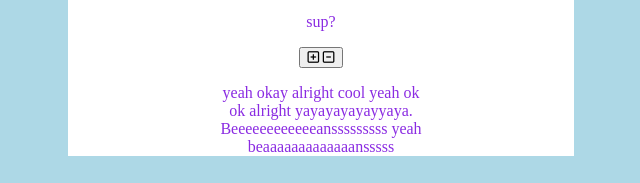
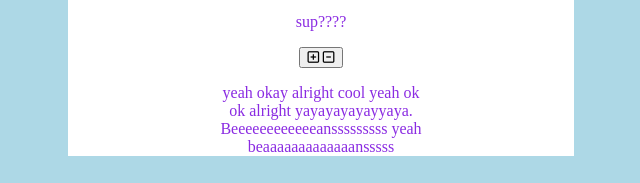
Before and after one commit to BradenGerace/Questions, a plain HTML site: page index.html in a window 1280 px wide. Shown: the part 432-615 px from the top of the page, 319-959 px from the left. Drawn offline with Linux system fonts and the light colour scheme.

Commit message:
Update index.html

```diff
--- a/index.html
+++ b/index.html
@@ -49,7 +49,7 @@
         </article>
         <b></b>
         <article class="question">
-            <p>sup?</p>
+            <p>sup????</p>
             <button type="button" class="question-btn">
                 <span class="plus-icon">
                     <i class="far fa-plus-square"></i>
```
